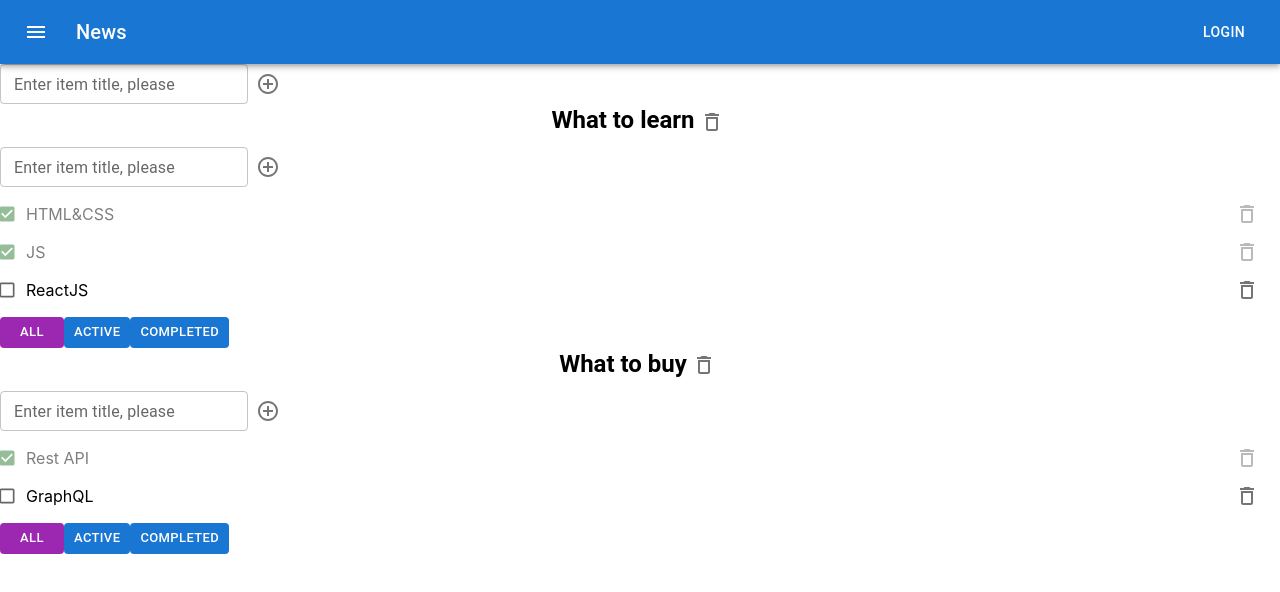
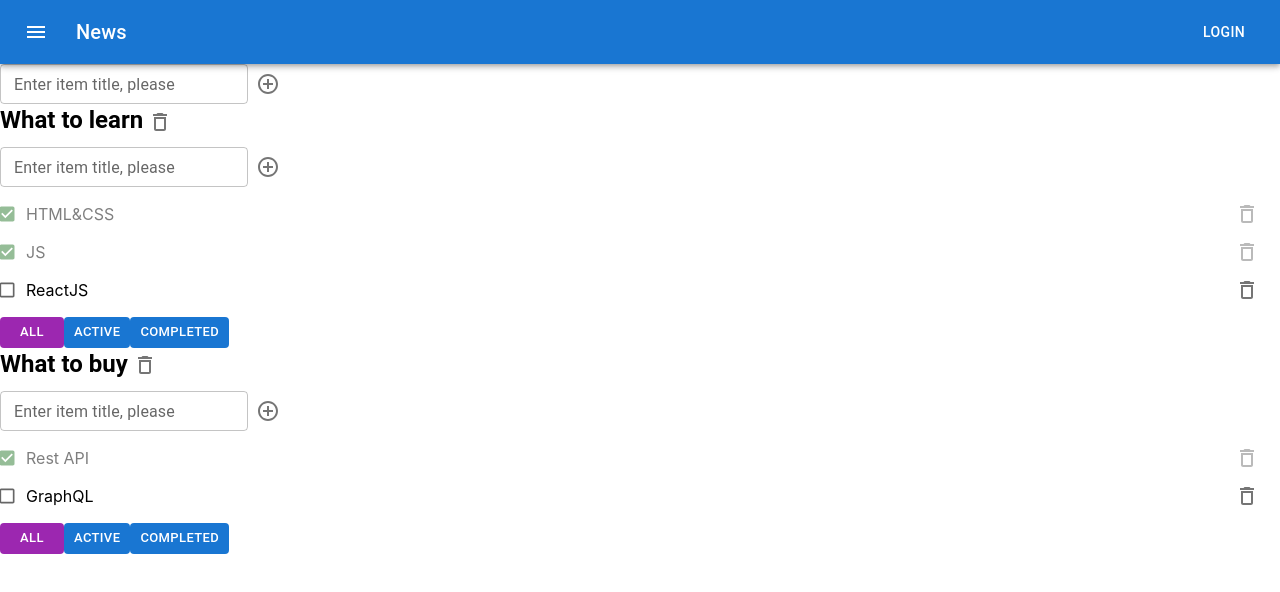
Before and after one commit to Kliapwnz/todoFinaly, a React (Create React App) app: page / in a window 1280 px wide. Shown: the top 592 px of the page. Built offline with nearby package versions, Linux system fonts and the light colour scheme.

Commit message:
ButtonAppBar

```diff
--- a/src/Todolist.tsx
+++ b/src/Todolist.tsx
@@ -46,7 +46,7 @@ export function Todolist(props: PropsType) {
     return <div>
         <Typography
             variant={"h5"}
-            align={"center"}
+            // align={"center"}
             fontWeight={"bold"}
             gutterBottom
         >
```
